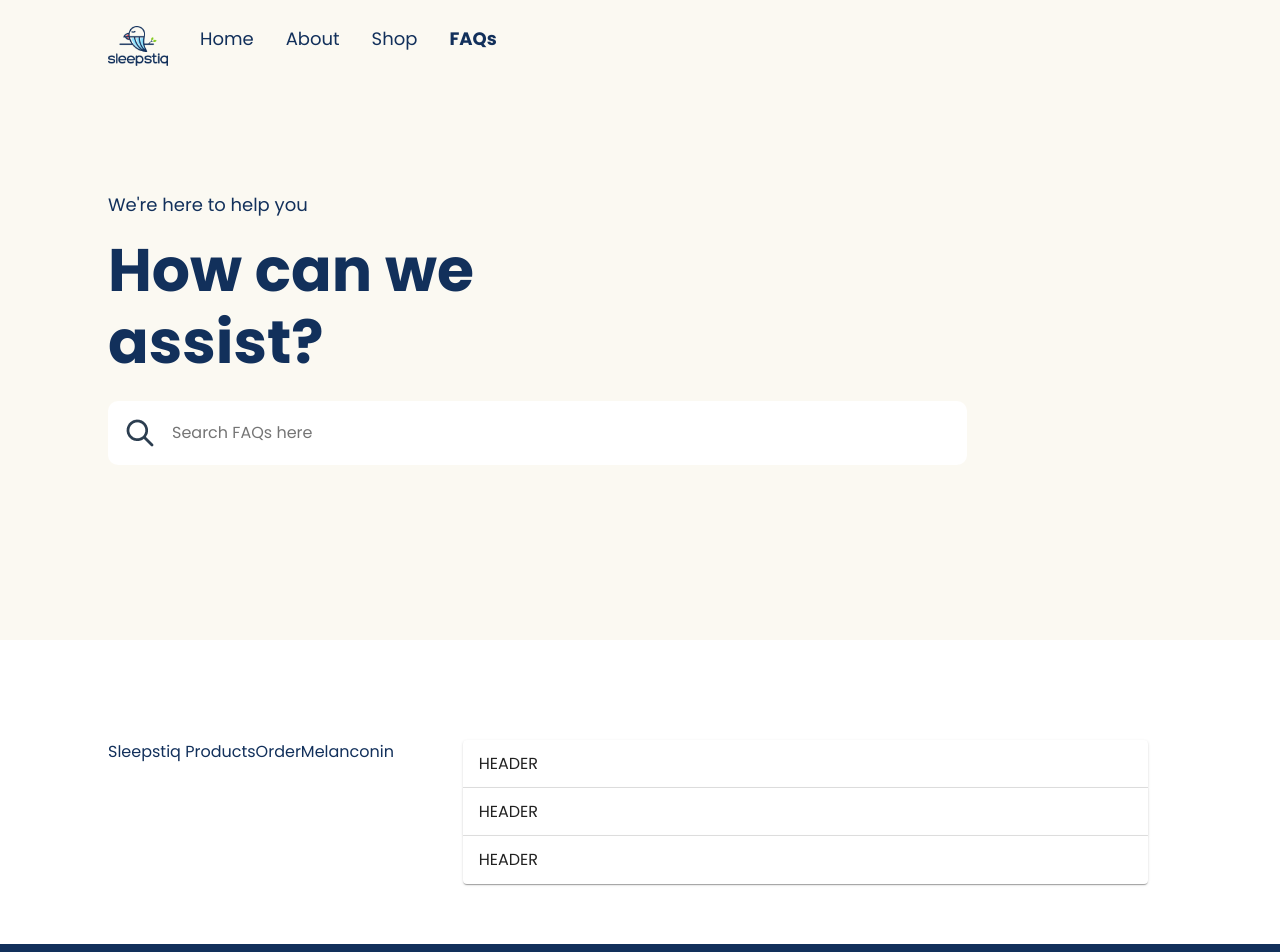
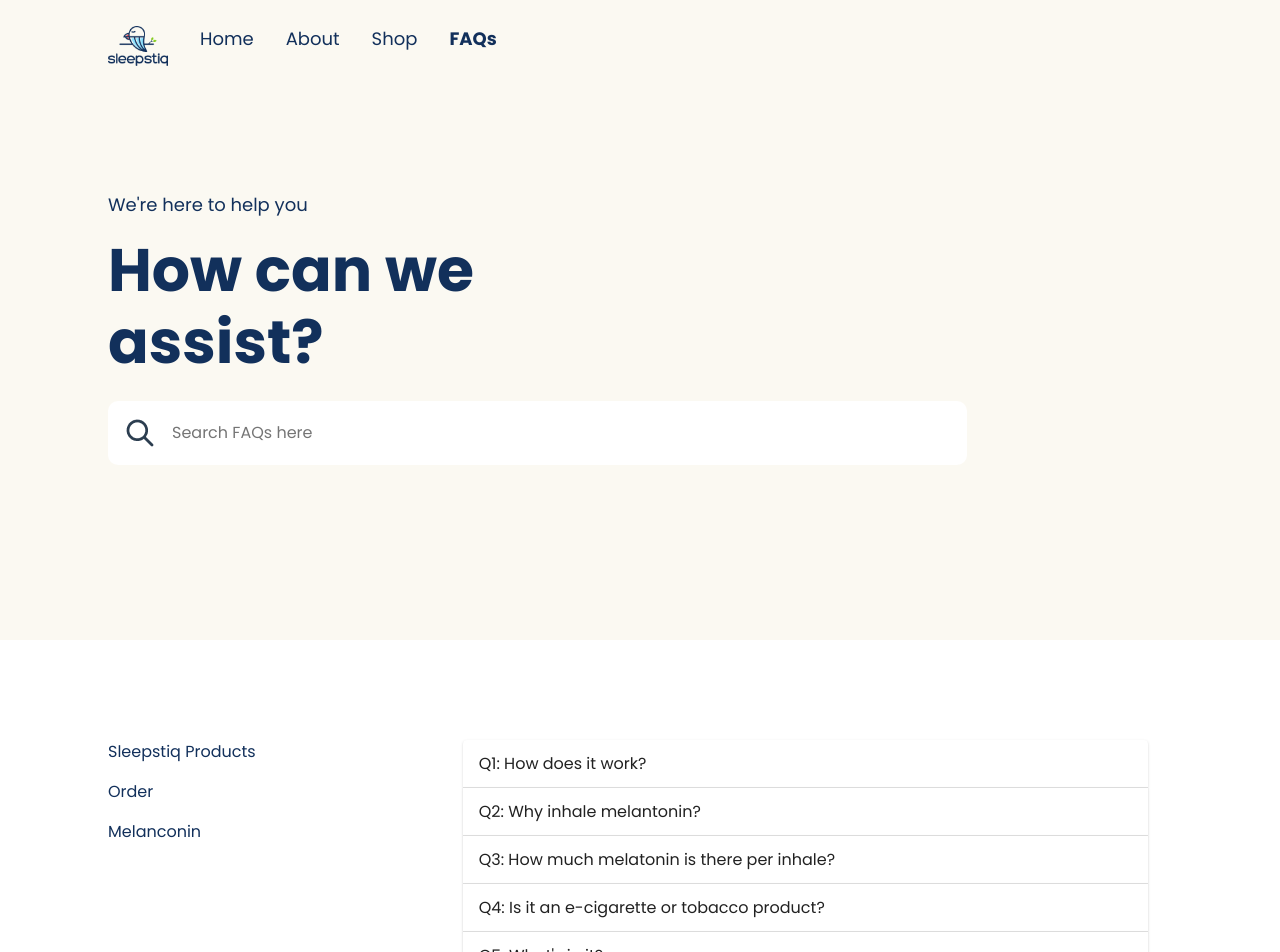
Before and after one commit to zealfemi/sleepstiq-project, a React (Create React App) app: page /faqs in a window 1280 px wide. Shown: the top 952 px of the page. Built offline with nearby package versions, Linux system fonts and the light colour scheme.

Commit message:
first commit

```diff
--- a/src/components/FAQsAccordion.js
+++ b/src/components/FAQsAccordion.js
@@ -8,34 +8,22 @@ import {
 import data from "../data/faqs";
 
 export default function FAQsAccordion(props) {
-  {
-    /*const catId = props.categoryId;
+  // console.log(data[props.categoryId].category);
 
-  const accordion = data[catId].map((accordionList) => {
+  const catId = props.categoryId;
+
+  const accordion = data[catId].data.map((accordionList) => {
     return (
-      <Accordion id="panel1-header" aria-controls="panel1-content">
+      <Accordion
+        id="panel1-header"
+        aria-controls="panel1-content"
+        key={accordionList.id}
+      >
         <AccordionSummary>{accordionList.question}</AccordionSummary>
         <AccordionDetails>{accordionList.answer}</AccordionDetails>
       </Accordion>
     );
-  }); */
-  }
+  });
 
-  return (
-    <>
-      {/*{accordion}*/}
-      <Accordion id="panel1-header" aria-controls="panel1-content">
-        <AccordionSummary>HEADER</AccordionSummary>
-        <AccordionDetails>ANSWER</AccordionDetails>
-      </Accordion>
-      <Accordion id="panel2-header" aria-controls="panel2-content">
-        <AccordionSummary>HEADER</AccordionSummary>
-        <AccordionDetails>ANSWER</AccordionDetails>
-      </Accordion>
-      <Accordion id="panel-header" aria-controls="panel-content">
-        <AccordionSummary>HEADER</AccordionSummary>
-        <AccordionDetails>ANSWER</AccordionDetails>
-      </Accordion>
-    </>
-  );
+  return <>{accordion}</>;
 }
--- a/src/data/faqs.js
+++ b/src/data/faqs.js
@@ -2,7 +2,7 @@ import React from "react";
 
 export default [
   {
-    id: "0",
+    id: 0,
     category: "Sleepstiq Products",
     data: [
       {
@@ -56,7 +56,7 @@ export default [
     ],
   },
   {
-    id: "2",
+    id: 1,
     category: "Order",
     data: [
       {
@@ -86,7 +86,7 @@ export default [
     ],
   },
   {
-    id: 3,
+    id: 2,
     category: "Melanconin",
     data: [
       {
--- a/src/main/FAQs.js
+++ b/src/main/FAQs.js
@@ -15,7 +15,7 @@ export default function FAQs() {
 
   // STATE FOR CATEGORY
 
-  const [categoryId, setCategoryId] = React.useState(1);
+  const [categoryId, setCategoryId] = React.useState(0);
 
   function changeCategory(event, id) {
     const newCatId = event.target.id;
@@ -35,7 +35,10 @@ export default function FAQs() {
 
       <section className="container">
         <div className="row w-100 g-4">
-          <div className="col-lg-4 d-flex" onClick={changeCategory}>
+          <div
+            className="col-lg-4 d-flex flex-row flex-lg-column gap-3"
+            onClick={changeCategory}
+          >
             {faqsCategories}
           </div>
           <div className="col-lg-8">
```
